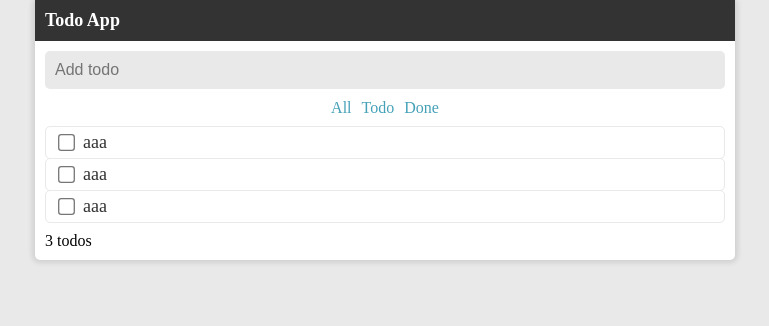
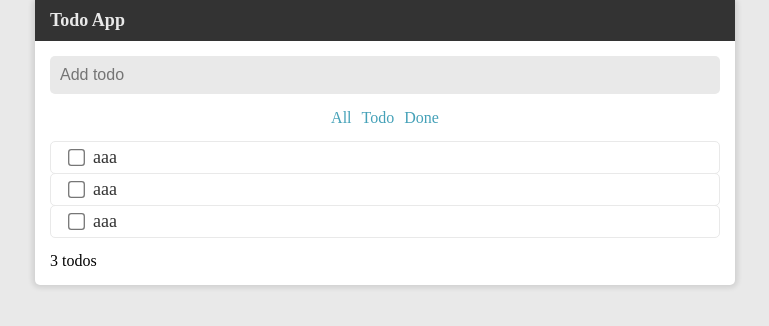
Before and after one commit to tsunga59/react_todo, a React (Create React App) app: page / in a window 1280 px wide. Shown: the top 326 px of the page, without its empty margins (255-1024 px from the left). Built offline with nearby package versions, Linux system fonts and the light colour scheme.

Commit message:
全体の余白を調整

```diff
--- a/src/App.jsx
+++ b/src/App.jsx
@@ -9,8 +9,9 @@ import { Todo } from "./components/Todo";
 
 const App = () => {
   return (
+    <SCard>
+      <Header />
       <SContainer>
-      <Header />
         <InputTodo />
         <Filter />
         {/* TODO: stateをループさせる */}
@@ -19,10 +20,11 @@ const App = () => {
         <Todo />
         <SCountArea>3 todos</SCountArea>
       </SContainer>
+    </SCard>
   );
 };
 
-const SContainer = styled.div`
+const SCard = styled.div`
   width: 700px;
   background-color: #fff;
   margin: 0 auto;
@@ -30,8 +32,12 @@ const SContainer = styled.div`
   box-shadow: 0 0 5px 3px rgba(0, 0, 0, .1);
 `;
 
+const SContainer = styled.div`
+  padding: 15px;
+`;
+
 const SCountArea = styled.div`
-  padding: 10px;
+  padding-top: 15px;
 `;
 
 export default App;
--- a/src/components/Filter.jsx
+++ b/src/components/Filter.jsx
@@ -14,7 +14,7 @@ export const Filter = () => {
 const SContainer = styled.div`
   display: flex;
   justify-content: center;
-  padding: 0 10px 10px;
+  padding: 15px 0;
 `;
 
 const SLink = styled.a`
--- a/src/components/Header.jsx
+++ b/src/components/Header.jsx
@@ -8,7 +8,7 @@ export const Header = () => {
 const SHeader = styled.header`
   font-size: 18px;
   font-weight: bold;
-  color: #fff;
+  color: #e9e9e9;
   background-color: #333;
-  padding: 10px;
+  padding: 10px 15px;
 `;
--- a/src/components/InputTodo.jsx
+++ b/src/components/InputTodo.jsx
@@ -3,15 +3,11 @@ import styled from "styled-components";
 
 export const InputTodo = () => {
   return (
-    <SContainer>
+    <div>
       <SInput type="text" placeholder="Add todo" />
-    </SContainer>
+    </div>
   );
 };
-
-const SContainer = styled.div`
-  padding: 10px;
-`;
 
 const SInput = styled.input`
   font-size: 16px;
--- a/src/components/Todo.jsx
+++ b/src/components/Todo.jsx
@@ -3,25 +3,19 @@ import styled from "styled-components";
 
 export const Todo = () => {
   return (
-    <SContainer>
-      <SLabel>
-        <SInput type="checkbox" />
-        <span>aaa</span>
-      </SLabel>
-    </SContainer>
+    <SLabel>
+      <SInput type="checkbox" />
+      <span>aaa</span>
+    </SLabel>
   );
 };
-
-const SContainer = styled.div`
-  padding: 0 10px;
-`;
 
 const SLabel = styled.label`
   display: flex;
   align-items: center;
   font-size: 18px;
   color: #333;
-  padding: 5px 10px;
+  padding: 5px 15px;
   margin: -1px 0;
   border: 1px solid #e9e9e9;
   border-radius: 5px;
```
Lines whose indentation alone changed are shown as unchanged.
